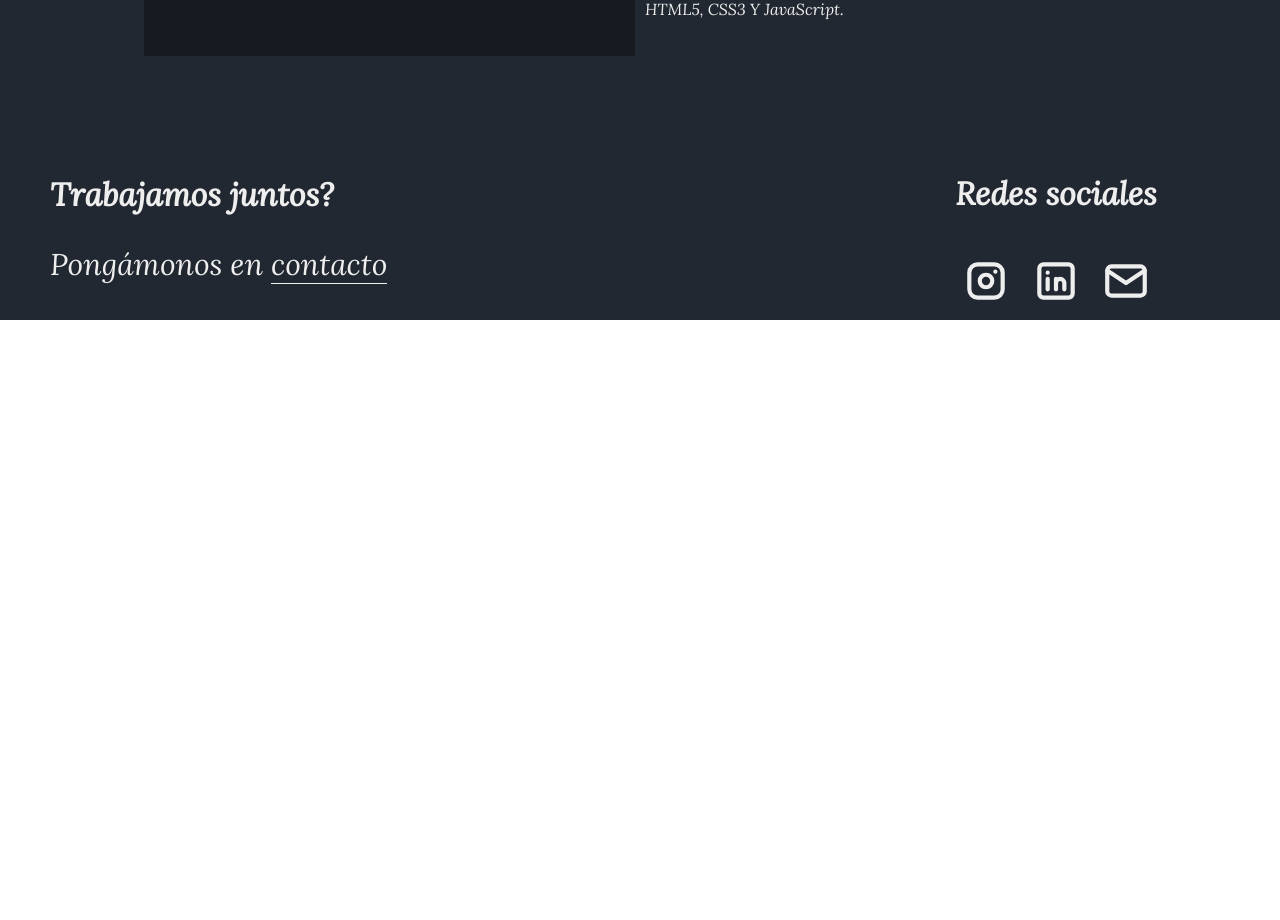
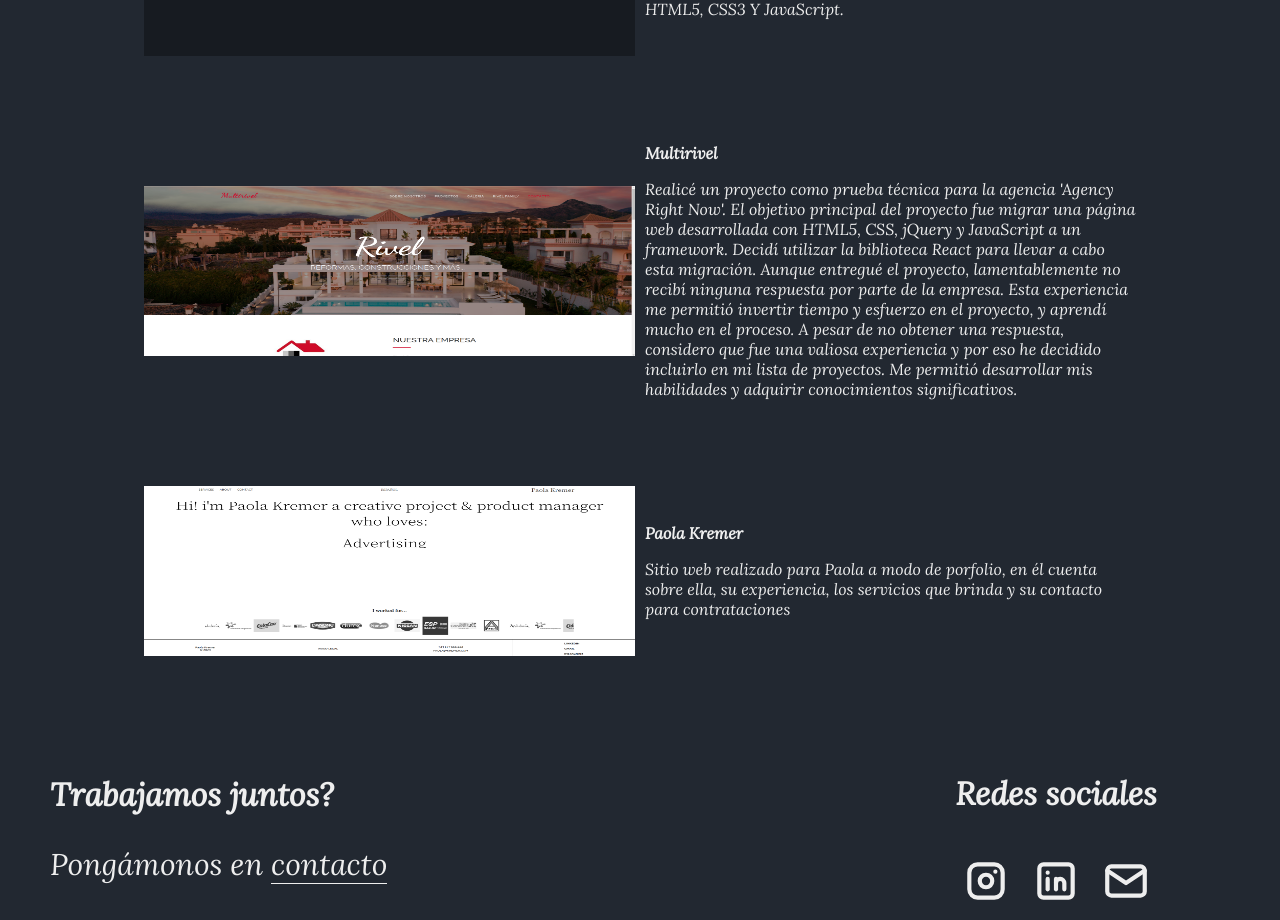
Before and after one commit to lozanoMiguel/portafolio, a React (Create React App) app: page /projects in a window 1280 px wide. Shown: the part 1340-2260 px from the top of the page. Before the commit the page ends 1660 px from the top, so only its background shows below. Built offline with nearby package versions, Linux system fonts and the light colour scheme.

Commit message:
"terminando"

```diff
--- a/src/components/ProjectsContainer.jsx
+++ b/src/components/ProjectsContainer.jsx
@@ -5,6 +5,8 @@ import p1 from '../images/equipoHistorico.png'
 import p2 from '../images/libroNovedades.png'
 import p3 from '../images/notes.png'
 import p4 from '../images/batSignal.png'
+import p5 from '../images/multirivel.png'
+import p6 from '../images/paola.png'
 import { useTranslation } from 'react-i18next'
 import ModalTransition from './ModalTransition';
 
@@ -45,6 +47,18 @@ export default function ProjectsContainer() {
               title = {t("projects.p4title")}
               description = {t("projects.p4")}
             />
+            <Project
+              url = { "https://github.com/lozanoMiguel/multirivelChallenge" }
+              img = { p5 }
+              title = {t("projects.p5title")}
+              description = {t("projects.p5")}
+            />
+            <Project
+              url = { "https://paolakremer.com" }
+              img = { p6 }
+              title = {t("projects.p6title")}
+              description = {t("projects.p6")}
+            />
           </div>
         </section>
       </main>
--- a/src/translate/en/global.json
+++ b/src/translate/en/global.json
@@ -30,7 +30,11 @@
     "p3title":"Notes",
     "p3":"Developed with React and Css3, this website allows you to create notes and move them around the screen. Each note, when started, will have its corresponding creation date.",
     "p4title":"Bat signal",
-    "p4":"Web designed to call the night knight! when you click on the reflector, the signal will be placed in the sky. Created with HTML5, CSS3 and JavaScript."
+    "p4":"Web designed to call the night knight! when you click on the reflector, the signal will be placed in the sky. Created with HTML5, CSS3 and JavaScript.",
+    "p5title": "Multirivel",
+    "p5":"Project carried out for 'Agency Right Now,' the project involved migrating a website built with HTML5, CSS, jQuery, and JavaScript to a framework. I chose to use the React library for this task. This project was a technical test that I was assigned to complete, which I submitted but never received a response. It was a time-consuming effort that taught me a lot, and that's why I have decided to include it in my portfolio. Despite not receiving any feedback, it was a valuable learning experience.",
+    "p6title":"Paola Kremer",
+    "p6":"Website made for Paola as a portfolio, in which she tells about herself, her experience, the services she provides and her contact for hiring"
   },
   "footer":{
     "question":"Let's go work togheter?",
--- a/src/translate/es/global.json
+++ b/src/translate/es/global.json
@@ -30,7 +30,11 @@
     "p3title":"Notas",
     "p3":"Desarrollada con React y Css3, esta web permite crear notas y moverlas por la pantalla. Cada nota, al ser iniciada, tendrá su fecha de creación correspondiente.",
     "p4title":"Bati señal",
-    "p4":"Web diseñada para llamar al caballero de la noche! al oprimir un click en el reflector, la señal se pondrá en el cielo. Creada con HTML5, CSS3 Y JavaScript."
+    "p4":"Web diseñada para llamar al caballero de la noche! al oprimir un click en el reflector, la señal se pondrá en el cielo. Creada con HTML5, CSS3 Y JavaScript.",
+    "p5title":"Multirivel",
+    "p5":"Realicé un proyecto como prueba técnica para la agencia 'Agency Right Now'. El objetivo principal del proyecto fue migrar una página web desarrollada con HTML5, CSS, jQuery y JavaScript a un framework. Decidí utilizar la biblioteca React para llevar a cabo esta migración. Aunque entregué el proyecto, lamentablemente no recibí ninguna respuesta por parte de la empresa. Esta experiencia me permitió invertir tiempo y esfuerzo en el proyecto, y aprendí mucho en el proceso. A pesar de no obtener una respuesta, considero que fue una valiosa experiencia y por eso he decidido incluirlo en mi lista de proyectos. Me permitió desarrollar mis habilidades y adquirir conocimientos significativos.",
+    "p6title":"Paola Kremer",
+    "p6":"Sitio web realizado para Paola a modo de porfolio, en él cuenta sobre ella, su experiencia, los servicios que brinda y su contacto para contrataciones"
   },
   "footer":{
     "question":"Trabajamos juntos?",
```
Also changed, not shown: src/images/multirivel.png (added), src/images/paola.png (added).
